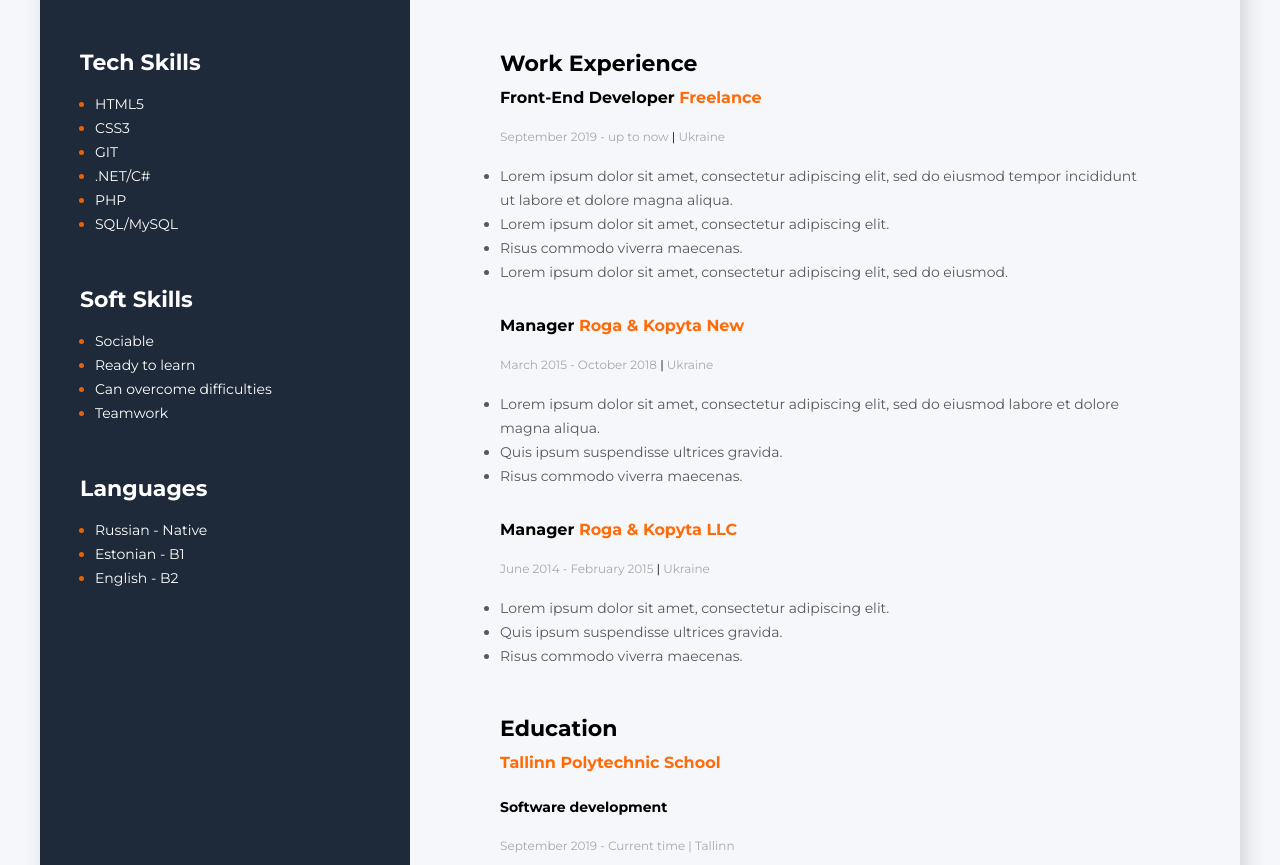
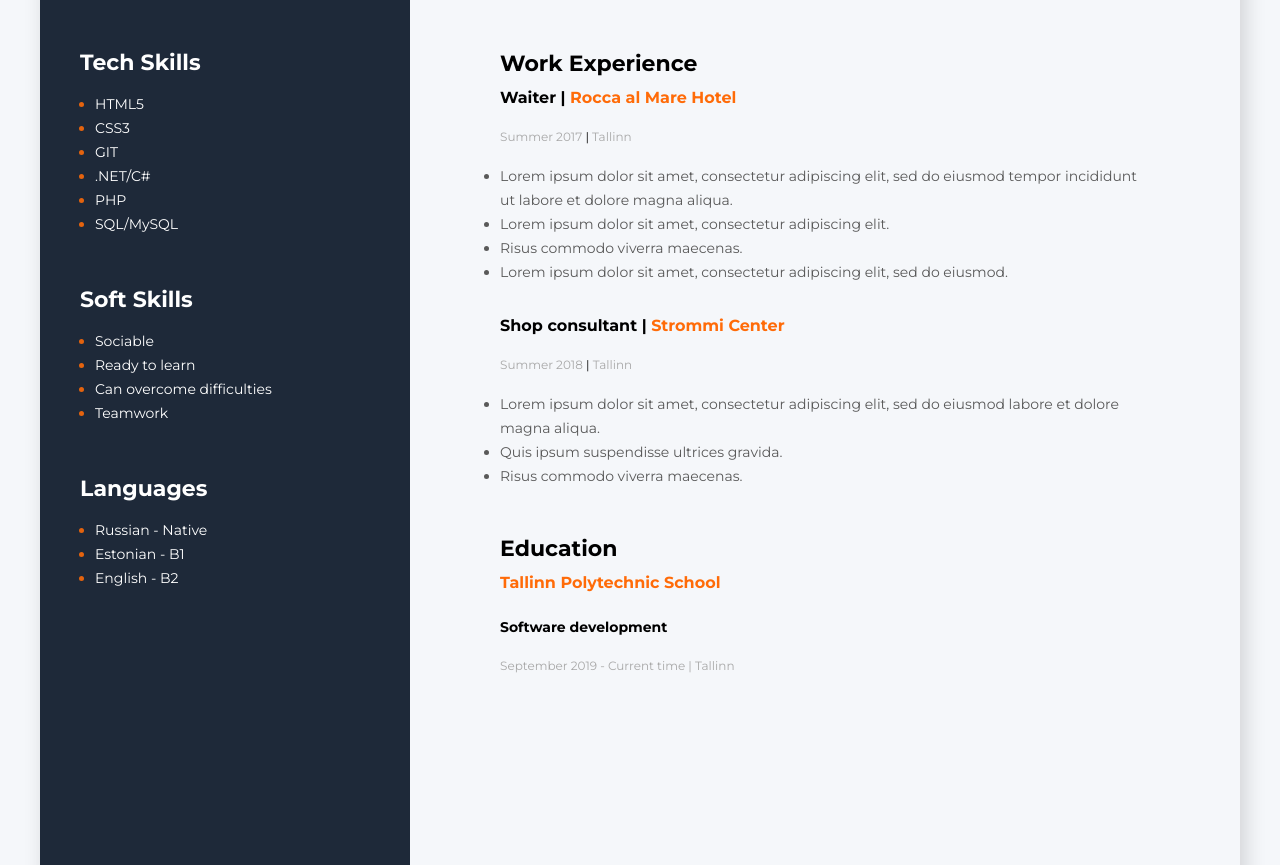
Before and after one commit to noubuddy/resume, a plain HTML site: page index.html in a window 1280 px wide. Shown: the part 604-1469 px from the top of the page. Drawn offline with Linux system fonts and the light colour scheme.

Commit message:
information changes

```diff
--- a/index.html
+++ b/index.html
@@ -138,10 +138,10 @@
 
                 <!-- Company 1 -->
                 <div>
-                    <h4 class="profession-title">Front-End Developer <span class="profession-company">Freelance</span>
+                    <h4 class="profession-title">Waiter | <span class="profession-company">Rocca al Mare Hotel</span>
                     </h4>
-                    <span class="time-and-country">September 2019 - up to now <span class="profession-divider">|</span>
-                        Ukraine</span>
+                    <span class="time-and-country">Summer 2017 <span class="profession-divider">|</span>
+                        Tallinn</span>
 
                     <ul class="profession-duties">
                         <li class="profession-duties-item">Lorem ipsum dolor sit amet, consectetur adipiscing elit, sed
@@ -156,28 +156,15 @@
 
                 <!-- Company 2 -->
                 <div>
-                    <h4 class="profession-title">Manager <span class="profession-company">Roga & Kopyta New</span> </h4>
-                    <span class="time-and-country">March 2015 - October 2018 <span class="profession-divider">|</span>
-                        Ukraine</span>
+                    <h4 class="profession-title">Shop consultant | <span class="profession-company">Strommi
+                            Center</span> </h4>
+                    <span class="time-and-country">Summer 2018 <span class="profession-divider">|</span>
+                        Tallinn</span>
 
                     <ul class="profession-duties">
                         <li class="profession-duties-item">Lorem ipsum dolor sit amet, consectetur adipiscing elit, sed
                             do eiusmod
                             labore et dolore magna aliqua. </li>
-                        <li class="profession-duties-item">Quis ipsum suspendisse ultrices gravida.</li>
-                        <li class="profession-duties-item">Risus commodo viverra maecenas. </li>
-                    </ul>
-                </div>
-
-                <!-- Company 3 -->
-                <div>
-                    <h4 class="profession-title">Manager <span class="profession-company">Roga & Kopyta LLC</span> </h4>
-                    <span class="time-and-country">June 2014 - February 2015 <span class="profession-divider">|</span>
-                        Ukraine</span>
-
-                    <ul class="profession-duties">
-                        <li class="profession-duties-item">Lorem ipsum dolor sit amet, consectetur adipiscing elit.
-                        </li>
                         <li class="profession-duties-item">Quis ipsum suspendisse ultrices gravida.</li>
                         <li class="profession-duties-item">Risus commodo viverra maecenas. </li>
                     </ul>
```
